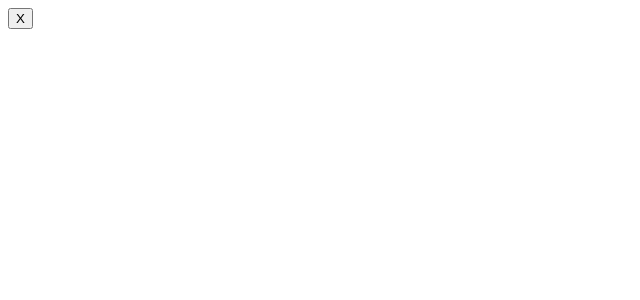
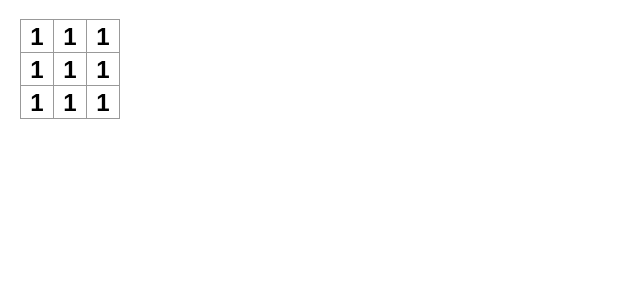
Before and after one commit to JuanEliasJabib02/tic-toe-game, a React (Vite) app: page / in a window 1280 px wide. Shown: the top 300 px of the page, without its empty margins (0-640 px from the left). Built offline with nearby package versions, Linux system fonts and the light colour scheme.

Commit message:
creating components

```diff
--- a/src/App.jsx
+++ b/src/App.jsx
@@ -1,3 +1,34 @@
-export default function Square() {
-  return <button className="square">X</button>;
+/**
+ *
+ * @returns
+ * In React, a component is a piece of reusable code that represents a part of a user interface.
+ * Components are used to render, manage, and update the UI elements in your application
+ */
+import Square from "./components/Square"
+import "./styles.css"
+
+export default function Board() {
+  return (
+    <>
+      {/* React components need to return a single JSX
+      element and not multiple adjacent JSX elements like
+      two buttons. To fix this you can use fragments (<> and </>)
+      to wrap multiple adjacent JSX elements like this: */}
+      <div className="board-row">
+        < Square />
+        < Square />
+        < Square />
+      </div>
+      <div className="board-row">
+        < Square />
+        < Square />
+        < Square />
+      </div>
+      <div className="board-row">
+        < Square />
+        < Square />
+        < Square />
+      </div>
+    </>
+  )
 }
--- /dev/null
+++ b/src/components/Square.jsx
@@ -0,0 +1,3 @@
+export default function Square() {
+  return <button className="square">1</button>;
+}
--- a/src/main.jsx
+++ b/src/main.jsx
@@ -4,6 +4,8 @@ import "./styles.css";
 
 import App from "./App";
 
+/* The main file is the bridge
+between the app and the browser */
 const root = createRoot(document.getElementById("root"));
 root.render(
   <StrictMode>
--- a/src/styles.css
+++ b/src/styles.css
@@ -0,0 +1,91 @@
+* {
+  box-sizing: border-box;
+}
+
+body {
+  font-family: sans-serif;
+  margin: 20px;
+  padding: 0;
+}
+
+h1 {
+  margin-top: 0;
+  font-size: 22px;
+}
+
+h2 {
+  margin-top: 0;
+  font-size: 20px;
+}
+
+h3 {
+  margin-top: 0;
+  font-size: 18px;
+}
+
+h4 {
+  margin-top: 0;
+  font-size: 16px;
+}
+
+h5 {
+  margin-top: 0;
+  font-size: 14px;
+}
+
+h6 {
+  margin-top: 0;
+  font-size: 12px;
+}
+
+code {
+  font-size: 1.2em;
+}
+
+ul {
+  padding-left: 20px;
+}
+
+* {
+  box-sizing: border-box;
+}
+
+body {
+  font-family: sans-serif;
+  margin: 20px;
+  padding: 0;
+}
+
+.square {
+  background: #fff;
+  border: 1px solid #999;
+  float: left;
+  font-size: 24px;
+  font-weight: bold;
+  line-height: 34px;
+  height: 34px;
+  margin-right: -1px;
+  margin-top: -1px;
+  padding: 0;
+  text-align: center;
+  width: 34px;
+}
+
+.board-row:after {
+  clear: both;
+  content: '';
+  display: table;
+}
+
+.status {
+  margin-bottom: 10px;
+}
+
+.game {
+  display: flex;
+  flex-direction: row;
+}
+
+.game-info {
+  margin-left: 20px;
+}
```
